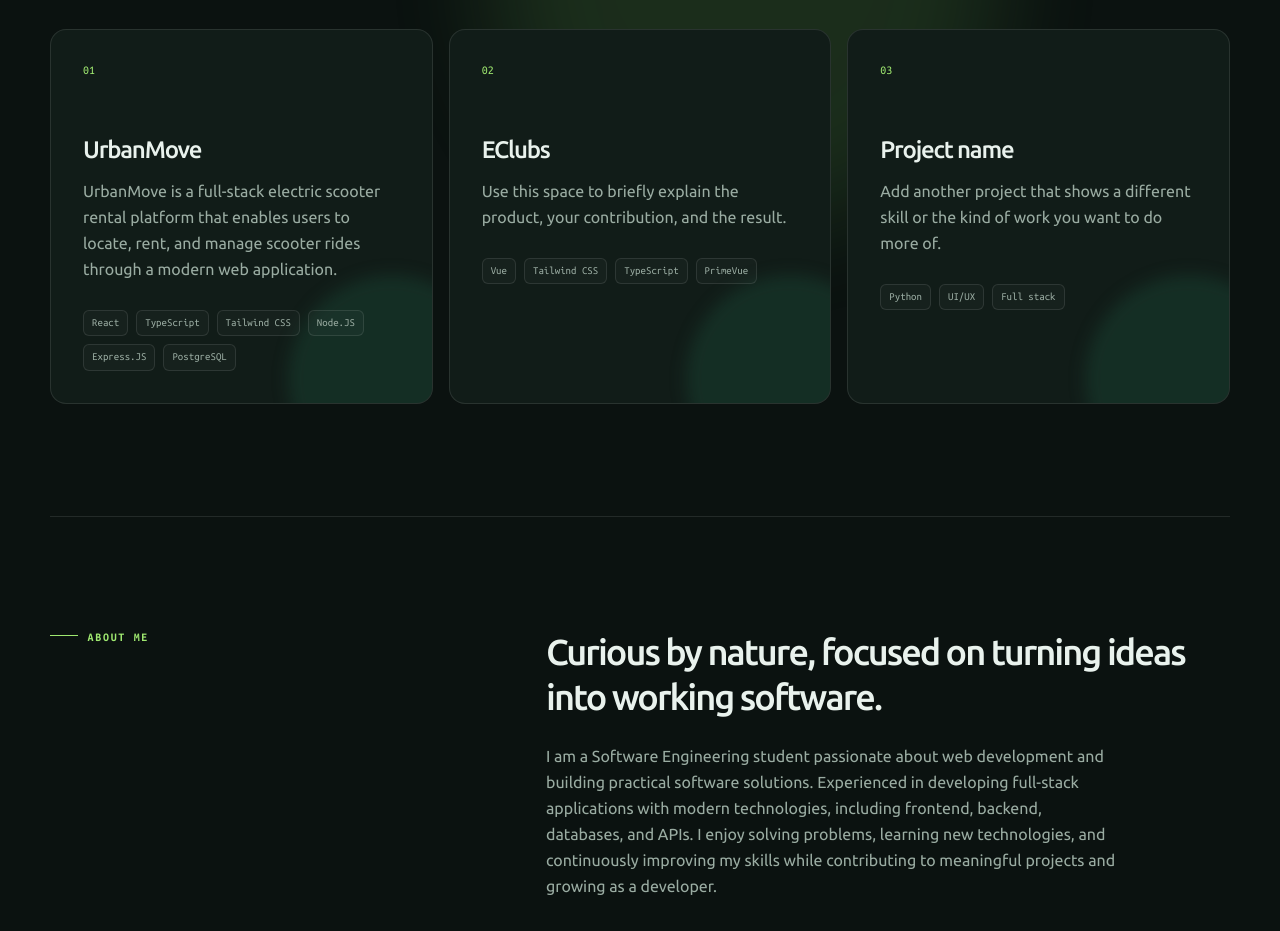
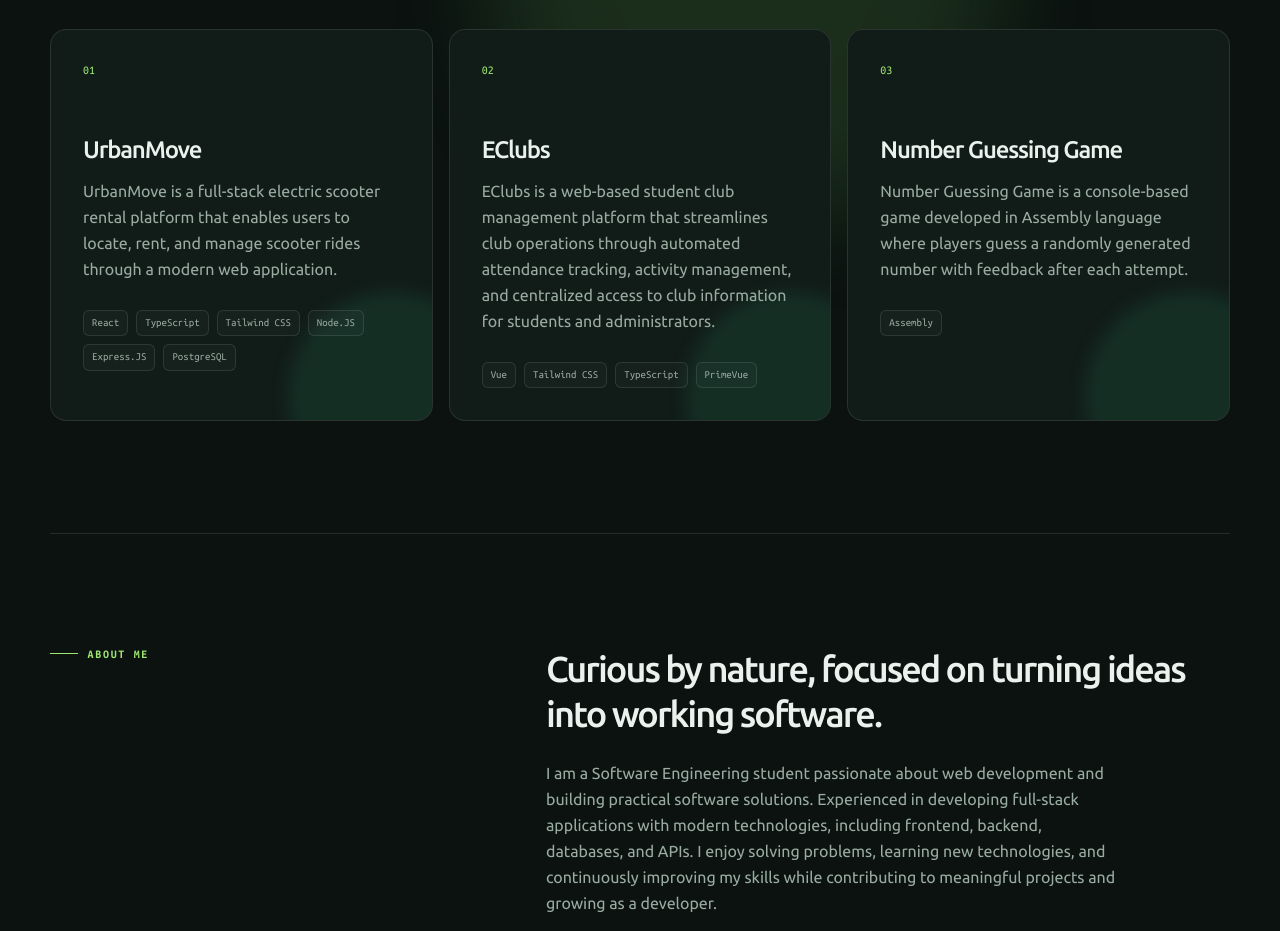
Before and after one commit to Tarik-Shuta/TarikShuta, a React (Vite) app: page / in a window 1280 px wide. Shown: the part 1000-1931 px from the top of the page. Built offline with nearby package versions, Linux system fonts and the light colour scheme.

Commit message:
Added more projects to the projects section, also fixed parts of previous projects

```diff
--- a/src/pages/Home.tsx
+++ b/src/pages/Home.tsx
@@ -11,14 +11,14 @@ const projects = [
   {
     number: '02',
     title: 'EClubs',
-    description: 'Use this space to briefly explain the product, your contribution, and the result.',
+    description: 'EClubs is a web-based student club management platform that streamlines club operations through automated attendance tracking, activity management, and centralized access to club information for students and administrators.',
     tags: ['Vue', 'Tailwind CSS', 'TypeScript', 'PrimeVue'],
   },
   {
     number: '03',
-    title: 'Project name',
-    description: 'Add another project that shows a different skill or the kind of work you want to do more of.',
-    tags: ['Python', 'UI/UX', 'Full stack'],
+    title: 'Number Guessing Game',
+    description: 'Number Guessing Game is a console-based game developed in Assembly language where players guess a randomly generated number with feedback after each attempt.',
+    tags: ['Assembly'],
   },
 ]
 
```
